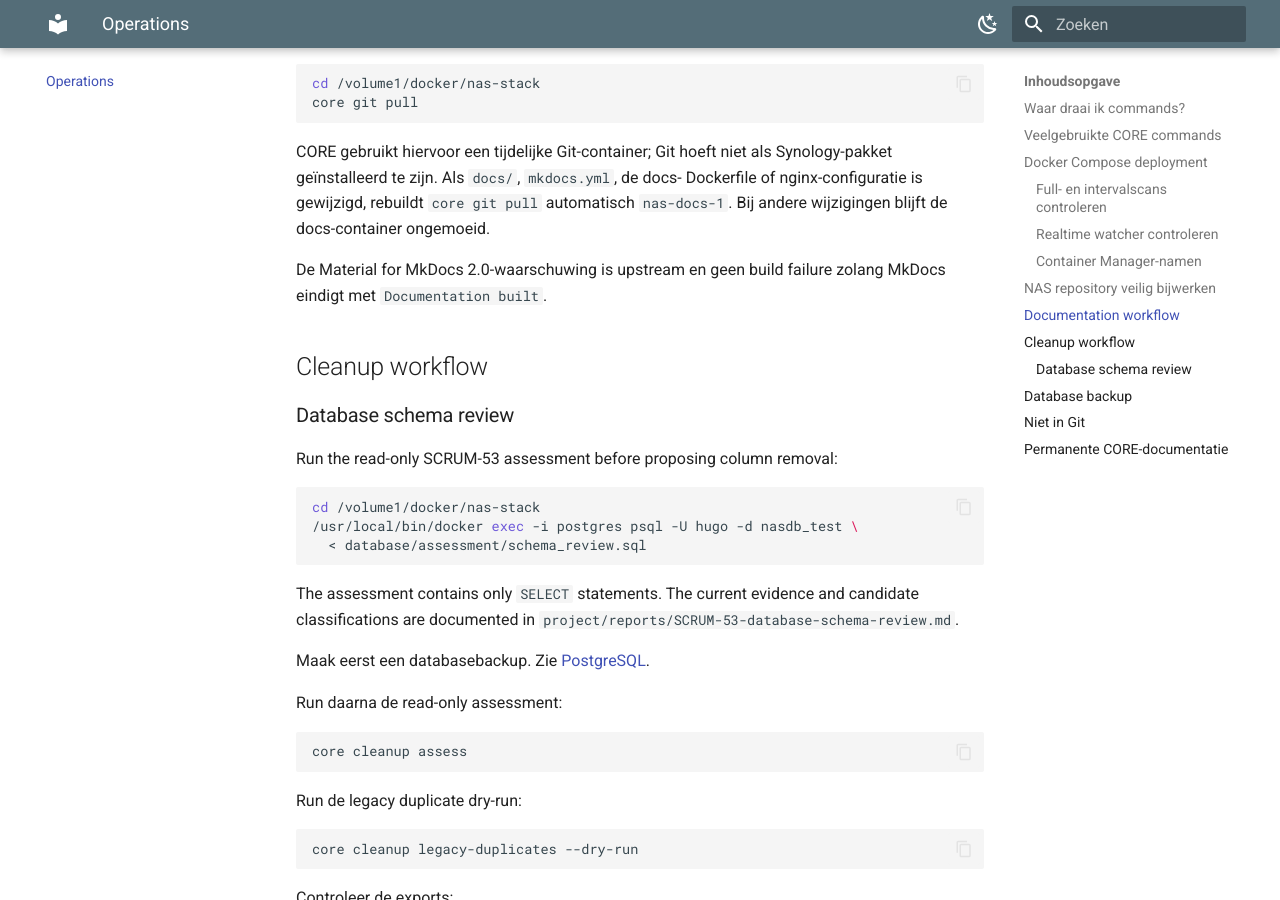
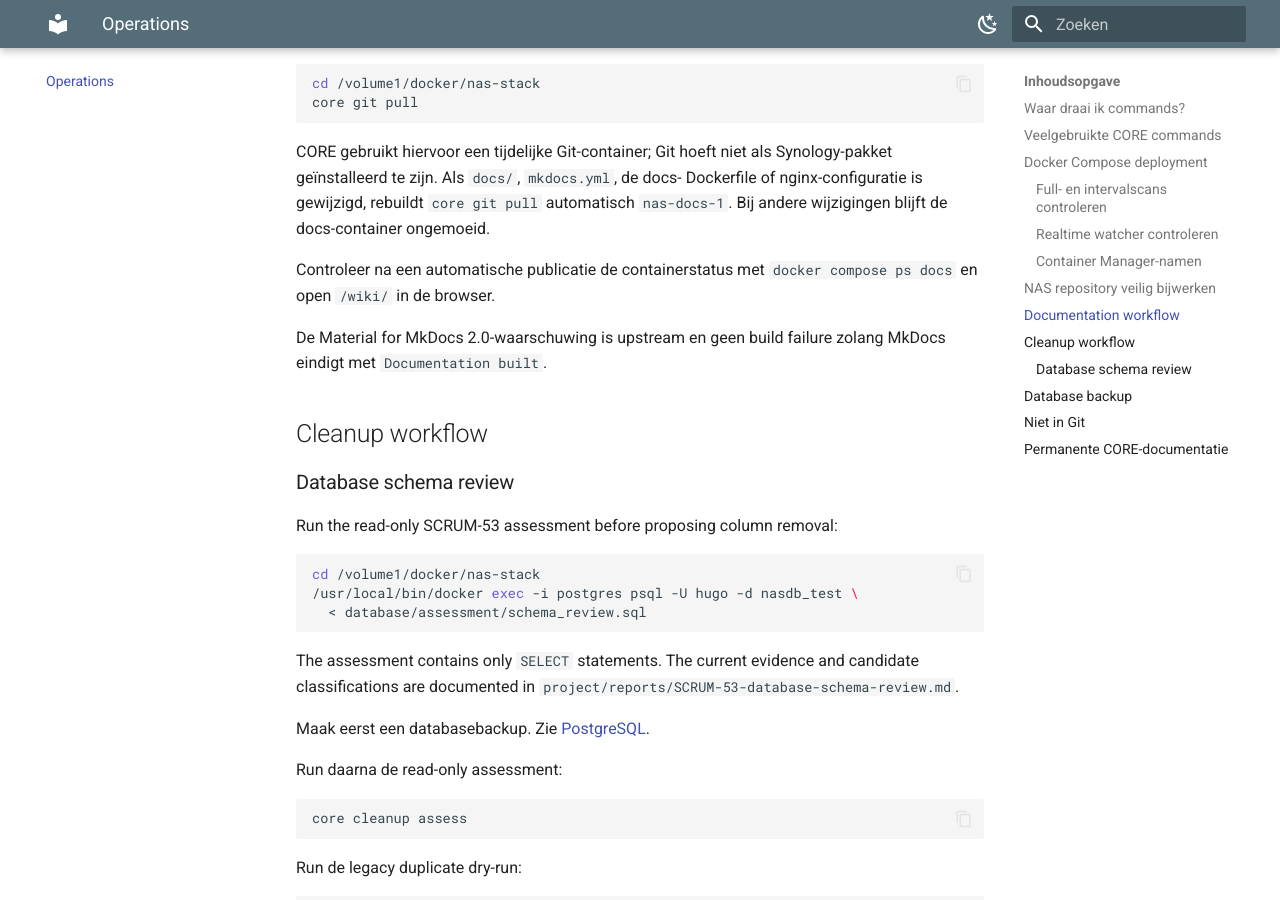
Before and after one commit to hugcoding/core-platform, an MkDocs documentation site: the page built from docs/wiki/operations.md, in a window 1280 px wide and 900 px high, scrolled down 4304 px. Built offline with MkDocs 1.6.1 and Material for MkDocs 9.7.7, drawn with Linux system fonts in a browser that asks for light colours.

Commit message:
Document NAS docs publication verification

```diff
--- a/docs/wiki/operations.md
+++ b/docs/wiki/operations.md
@@ -197,6 +197,9 @@ Dockerfile of nginx-configuratie is gewijzigd, rebuildt `core git pull`
 automatisch `nas-docs-1`. Bij andere wijzigingen blijft de docs-container
 ongemoeid.
 
+Controleer na een automatische publicatie de containerstatus met
+`docker compose ps docs` en open `/wiki/` in de browser.
+
 De Material for MkDocs 2.0-waarschuwing is upstream en geen build failure
 zolang MkDocs eindigt met `Documentation built`.
 
```
